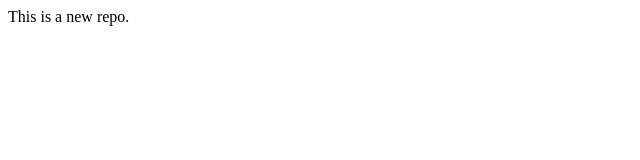
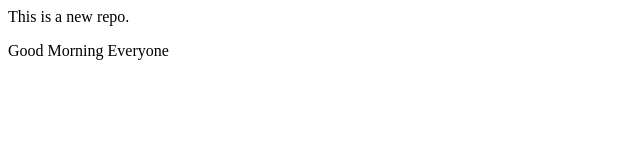
Before and after one commit to hemlatabinwal888/localrepo, a plain HTML site: page index.html in a window 1280 px wide. Shown: the whole page, without its empty margins (0-640 px from the left). Drawn offline with Linux system fonts and the light colour scheme.

Commit message:
Update html

```diff
--- a/index.html
+++ b/index.html
@@ -1 +1,2 @@
 <p>This is a new repo.</p>
+<p>Good Morning Everyone</p>
```
